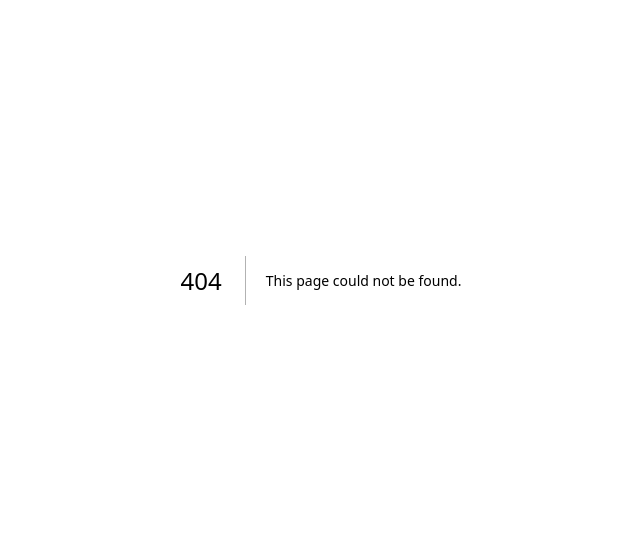
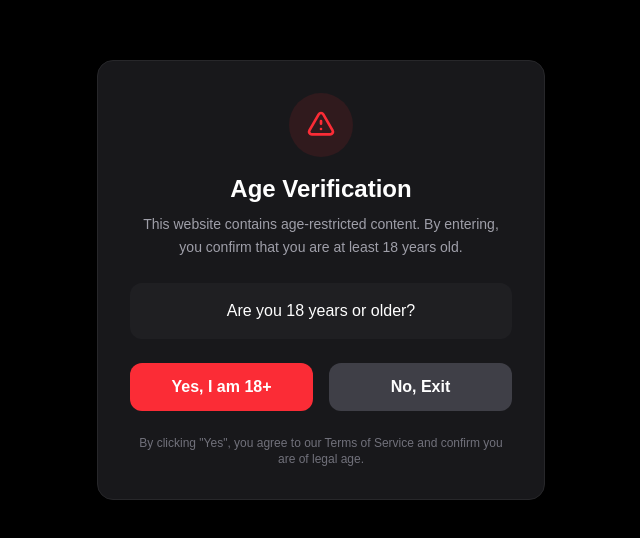
Before and after one commit to Googoogoogoose/Age-verification, a Next.js app: page /5 in a window 1280 px wide. Before the commit this address had no page. Shown: the part 120-658 px from the top of the page, without its empty margins (319-959 px from the left). Built offline with nearby package versions, Linux system fonts and the light colour scheme.

Commit message:
feat: add Source5Page with AgeVerification component
Added new page for traffic source №5 with Telegram link

Co-authored-by: Googoogoogoose <20359711+Googoogoogoose@users.noreply.github.com>

```diff
--- /dev/null
+++ b/app/5/page.tsx
@@ -0,0 +1,6 @@
+import AgeVerification from "@/components/age-verification";
+
+// Источник трафика №5 (аккаунт 5)
+export default function Source5Page() {
+  return <AgeVerification yesUrl="https://t.me/+HFCSbxZytF0wMGYy" />;
+}
```
